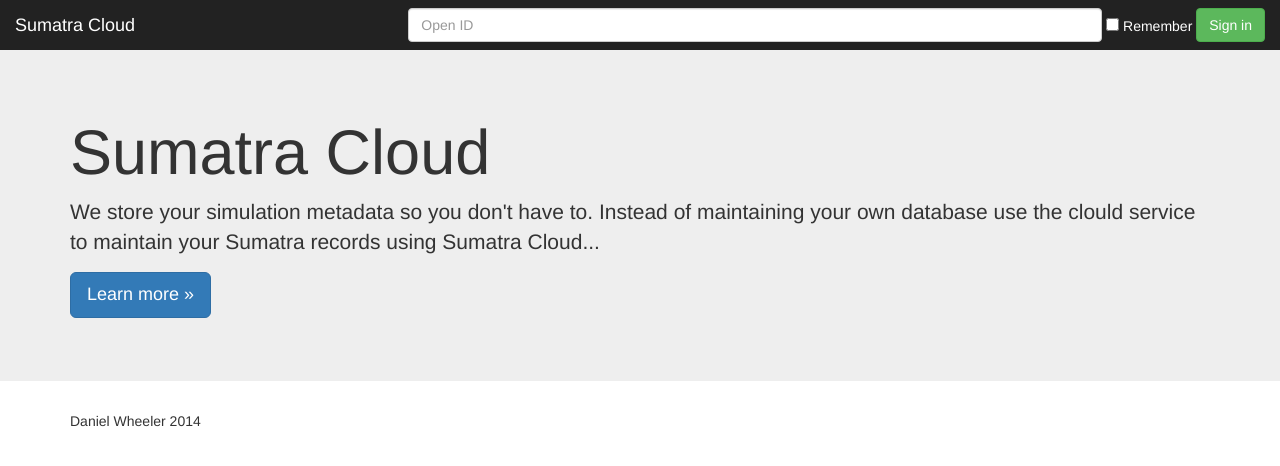
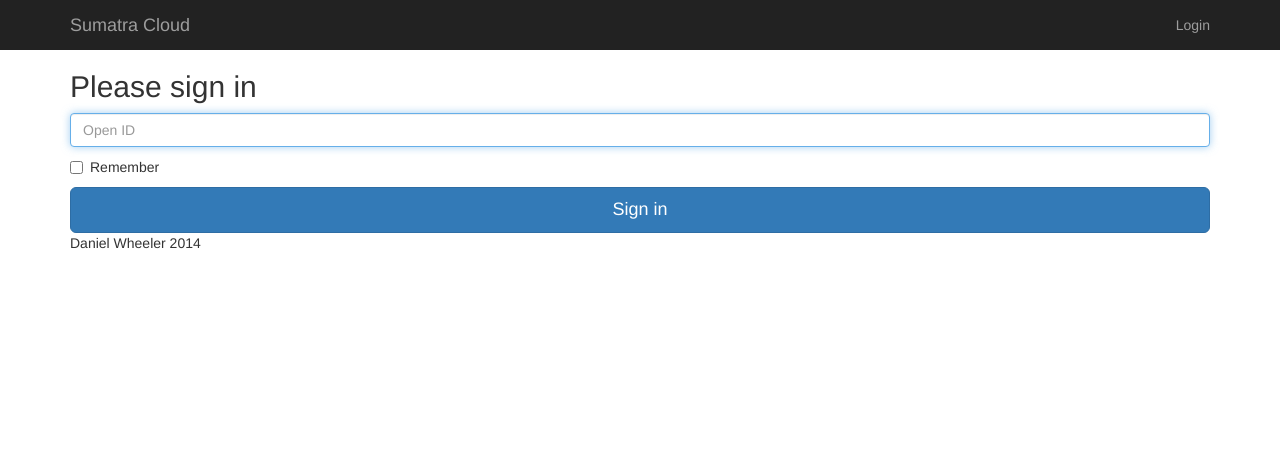
Before and after one commit to wd15/sumatra-cloud, a Flask app: page /login in a window 1280 px wide. Shown: the top 466 px of the page. Run offline with Flask 2, Linux system fonts and the light colour scheme; parts of the project's set-up code (start-up, migrations or seed data) failed here and were passed over; some libraries are stand-ins or nearby versions.

Commit message:
Fix up login page
 * Clean up unneeded imports

 * Store APP_TITLE in config.py

```diff
--- a/app/__init__.py
+++ b/app/__init__.py
@@ -1,8 +1,6 @@
 from flask import Flask
 from flask.ext.sqlalchemy import SQLAlchemy
 import jinja2
-from jinja2 import Environment, PackageLoader
-import os
 from flask import url_for, get_flashed_messages
 
 app = Flask(__name__)
--- a/app/templates/base.html
+++ b/app/templates/base.html
@@ -8,7 +8,7 @@
     <meta name="author" content="">
     <link rel="icon" href="../../favicon.ico">
 
-    <title>Sumatra Cloud</title>
+    <title>{{ config.APP_TITLE }}</title>
 
     <!-- Bootstrap core CSS -->
     <link href="/static/css/bootstrap.min.css" rel="stylesheet">
@@ -30,7 +30,7 @@
   <body>
 
     <nav class="navbar navbar-inverse navbar-fixed-top">
-      <div class="container-fluid">
+      <div class="container">
         <div class="navbar-header">
           <button type="button" class="navbar-toggle collapsed" data-toggle="collapse" data-target="#navbar" aria-expanded="false" aria-controls="navbar">
             <span class="sr-only">Toggle navigation</span>
@@ -38,10 +38,12 @@
             <span class="icon-bar"></span>
             <span class="icon-bar"></span>
           </button>
-          <a class="navbar-brand" href="#">Sumatra Cloud</a>
+          <a class="navbar-brand" href="{{ url_for('index_view') }}">{{ config.APP_TITLE }}</a>
         </div>
-        {% block navbarright %}
-        {% endblock %}
+        <div id="navbar" class="navbar-collapse collapse">
+          <ul class="nav navbar-nav navbar-right">
+            <li><a href="{{ url_for('login_view') }}">Login</a></li>
+          </ul>
         </div>
       </div>
     </nav>
--- a/app/templates/login.html
+++ b/app/templates/login.html
@@ -1,28 +1,22 @@
 {% extends "base.html" %}
 
-{% block navbarright %}
-<form class="navbar-form navbar-right" method="POST" name="login">
+{% block content %}
+<div class="container">
+
+  <form class="form-signin" method="POST">
     {{ form.hidden_tag() }}
-  <div class="form-group">
-    {{ form.openid(size=80, placeholder="Open ID", class="form-control") }}
-  </div>
+    <h2 class="form-signin-heading">Please sign in</h2>
+
+    <label for="inputopenid" class="sr-only">Open ID</label>
+    {{ form.openid(size=80, placeholder="Open ID", class="form-control", id="inputopenid", require=true, autofocus=true) }}
+
     <div class="checkbox">
-    <label style="color: white;">
+      <label>
         {{ form.remember_me }} Remember
       </label>
     </div>
-  <button type="submit" class="btn btn-success">Sign in</button>
+    <button class="btn btn-lg btn-primary btn-block" type="submit">Sign in</button>
   </form>
+
+</div> <!-- /container -->
 {% endblock %}
-
-{% block content %}
-<div class="jumbotron">
-  <div class="container">
-    <h1>Sumatra Cloud</h1>
-    <p>We store your simulation metadata so you don't have to. Instead
-      of maintaining your own database use the clould service to
-      maintain your Sumatra records using Sumatra Cloud...</p>
-    <p><a class="btn btn-primary btn-lg" href="#" role="button">Learn more &raquo;</a></p>
-  </div>
-</div>
-{% endblock %}
--- a/app/views/__init__.py
+++ b/app/views/__init__.py
@@ -8,11 +8,12 @@
 @app.route('/')
 @app.route('/index')
 def index_view():
-    return render_template('index.html')
+    return render_template('index.html', login_url=url_for('login_view'))
 
 @app.route('/login', methods=['GET', 'POST'])
 def login_view():
     form = LoginForm()
+    print 'form.validate_on_submit()',form.validate_on_submit()
     if form.validate_on_submit():
         flash('Login requested for OpenID="%s", remember_me=%s' %
         (form.openid.data, str(form.remember_me.data)))
@@ -23,3 +24,7 @@
 @app.route('/project')
 def project_view():
     return render_template('project.html')
+
+@app.route('/learn')
+def learn_view():
+    return redirect(url_for('index_view'))
--- a/config.py
+++ b/config.py
@@ -6,3 +6,7 @@
 
 WTF_CSRF_ENABLED = True
 SECRET_KEY = '33stanlake#'
+
+DEBUG = True
+
+APP_TITLE = 'Sumatra Cloud'
--- a/run.py
+++ b/run.py
@@ -1,6 +1,4 @@
 #!/usr/bin/env
 
 from app import app
-app.debug = True
-app.config['DEBUG'] = True
-app.run(debug=True)
+app.run()
```
Also changed, not shown: app/templates/index.html (+4 -21 lines). Lines whose indentation alone changed are shown as unchanged.
